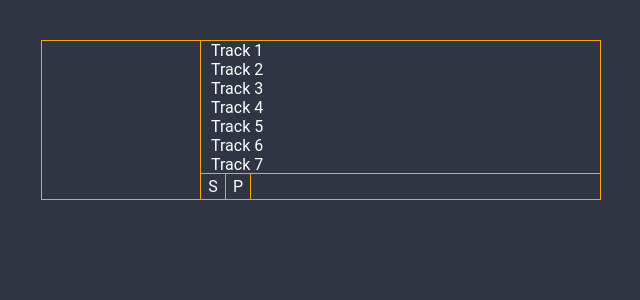
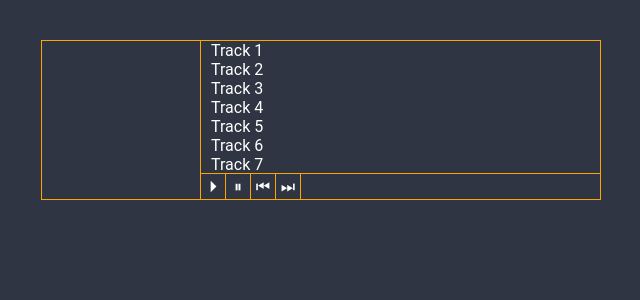
Before and after one commit to alexamy/vue-audio-player, a Vue app: page / in a window 1280 px wide. Shown: the top 300 px of the page, without its empty margins (319-959 px from the left). Built offline with nearby package versions, Linux system fonts and the light colour scheme.

Commit message:
controls

```diff
--- a/src/App.vue
+++ b/src/App.vue
@@ -24,8 +24,10 @@ const tracks = [
           </div>
         </div>
         <div class="controls">
-          <div class="button">S</div>
-          <div class="button">P</div>
+          <div class="button">⏵</div>
+          <div class="button">⏸</div>
+          <div class="button">⏮</div>
+          <div class="button">⏭</div>
           <div class="seekbar"></div>
         </div>
       </div>
@@ -79,8 +81,11 @@ const tracks = [
   display: flex;
   align-items: center;
   justify-content: center;
+  cursor: pointer;
+  user-select: none;
 }
 .seekbar {
   flex-grow: 1;
+  cursor: pointer;
 }
 </style>
```
